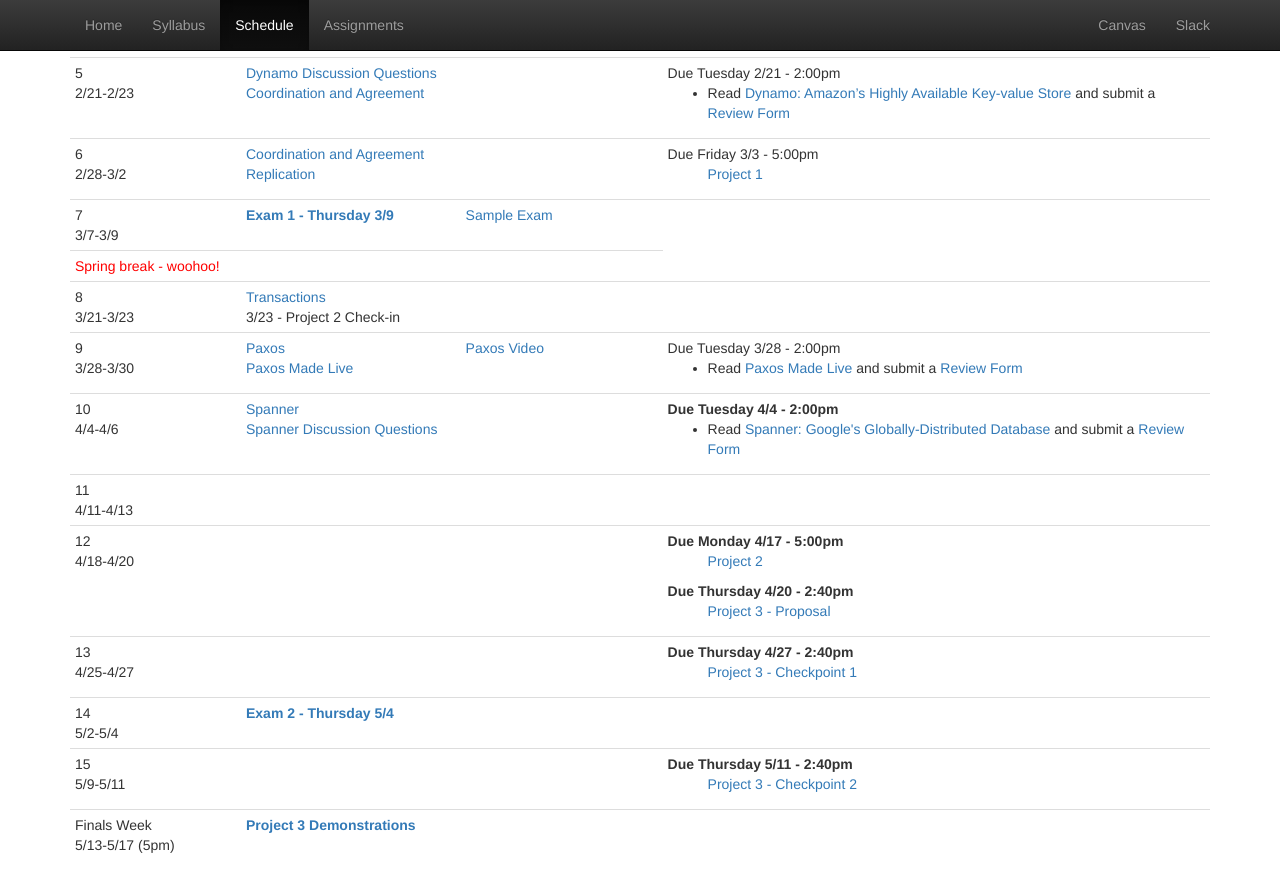
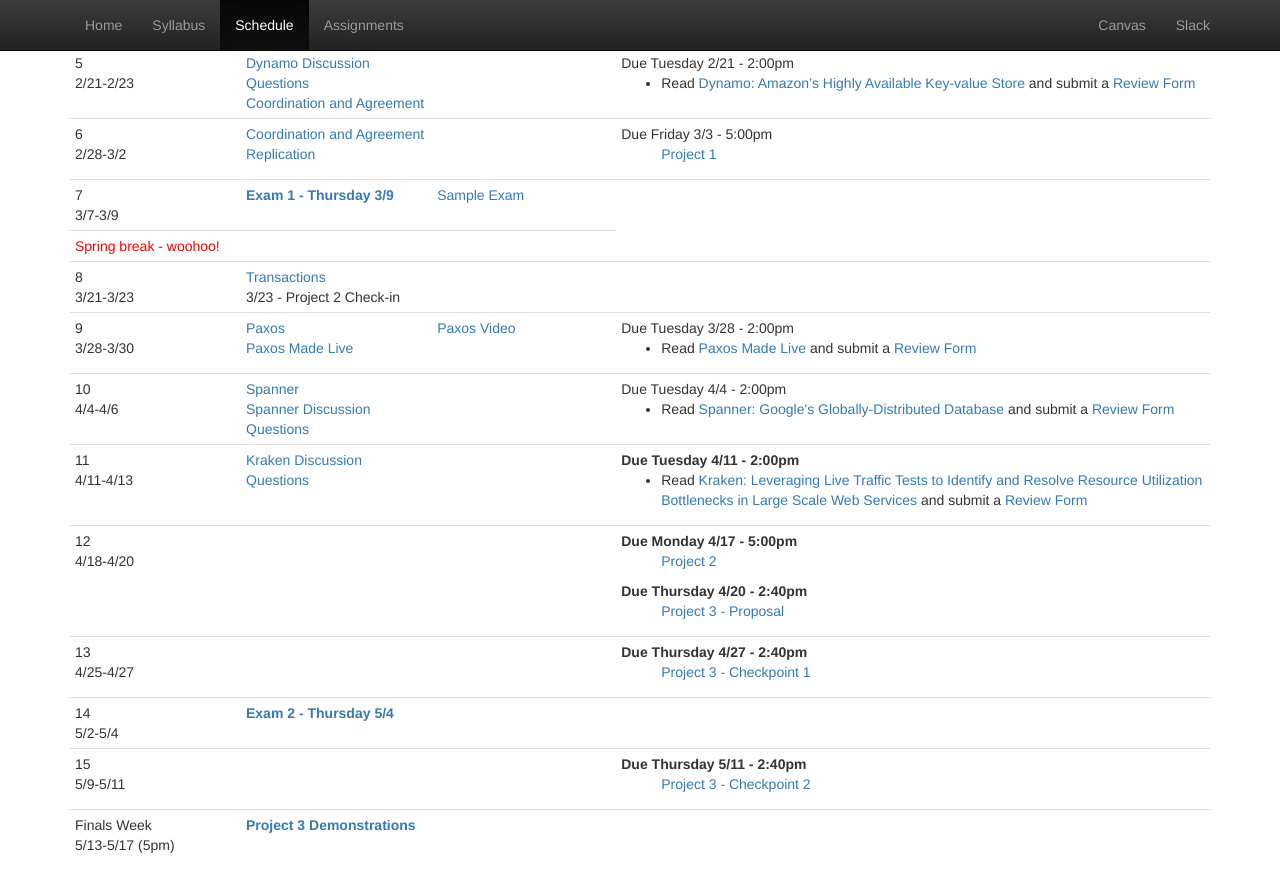
Before and after one commit to CS682-S17/cs682-s17.github.io, a Jekyll site: the page built from schedule.html, in a window 1280 px wide and 900 px high, scrolled down 547 px. Shown: the top 892 px of the window. Built offline with Jekyll 4.4.1, drawn with Linux system fonts in a browser that asks for light colours.

Commit message:
add kraken assignment

```diff
--- a/schedule.html
+++ b/schedule.html
@@ -162,7 +162,7 @@ title: Schedule
 			<td>
 			</td>
 			<td>
-				<strong>Due Tuesday 4/4 - 2:00pm</strong>
+				Due Tuesday 4/4 - 2:00pm
 				<ul>
 					<li>Read <a href="https://static.googleusercontent.com/media/research.google.com/en//archive/spanner-osdi2012.pdf">Spanner: Google's Globally-Distributed Database</a> and submit a <a href="https://goo.gl/forms/oAndE0ZDT9BhV8gS2">Review Form</a></li>
 				</ul>
@@ -171,10 +171,16 @@ title: Schedule
 		<tr>
 			<td>11<br/>4/11-4/13</td>
 			<td>
+			  <a href="https://docs.google.com/document/d/1w39eUtF0w4BZKfSuEl0KdV9hqz-RC6KFI0sOmh0hSgQ/edit?usp=sharing">Kraken Discussion Questions</a><br/>
 			</td>
 			<td>
 			</td>
-			<td></td>
+			<td>
+				<strong>Due Tuesday 4/11 - 2:00pm</strong>
+				<ul>
+					<li>Read <a href="https://research.fb.com/wp-content/uploads/2016/11/kraken_leveraging_live_traf_c_tests_to_identify_and_resolve_resource_utilization_bottlenecks_in_large_scale_web_services.pdf?">Kraken: Leveraging Live Traffic Tests to Identify and Resolve Resource Utilization Bottlenecks in Large Scale Web Services</a> and submit a <a href="https://goo.gl/forms/h7e0MmHqxhHBmGZn1">Review Form</a></li>
+				</ul>
+			</td>
 		</tr>
 		<tr>
 			<td>12<br/>4/18-4/20</td>
```
